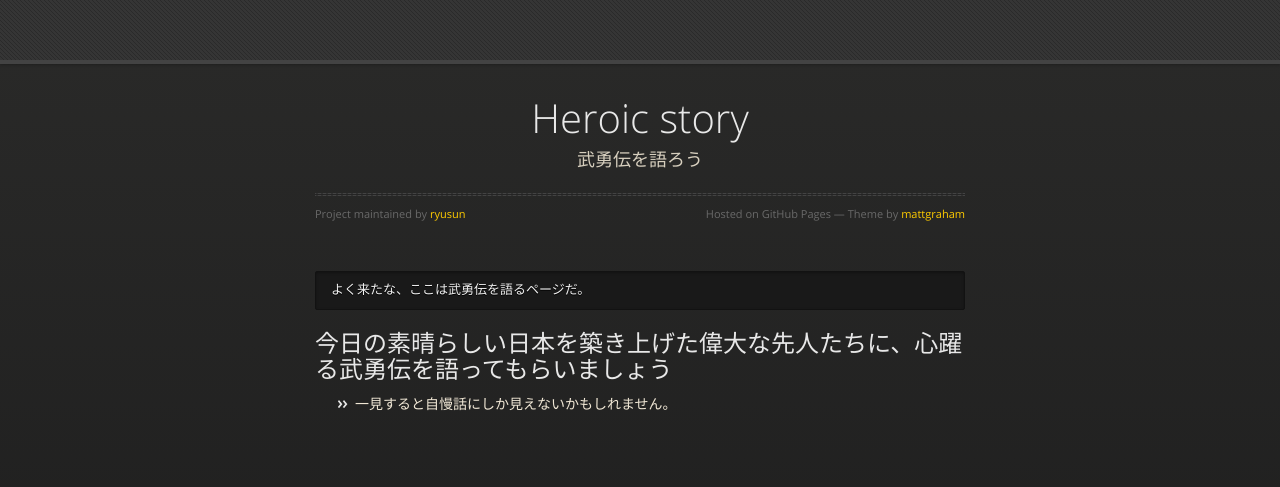
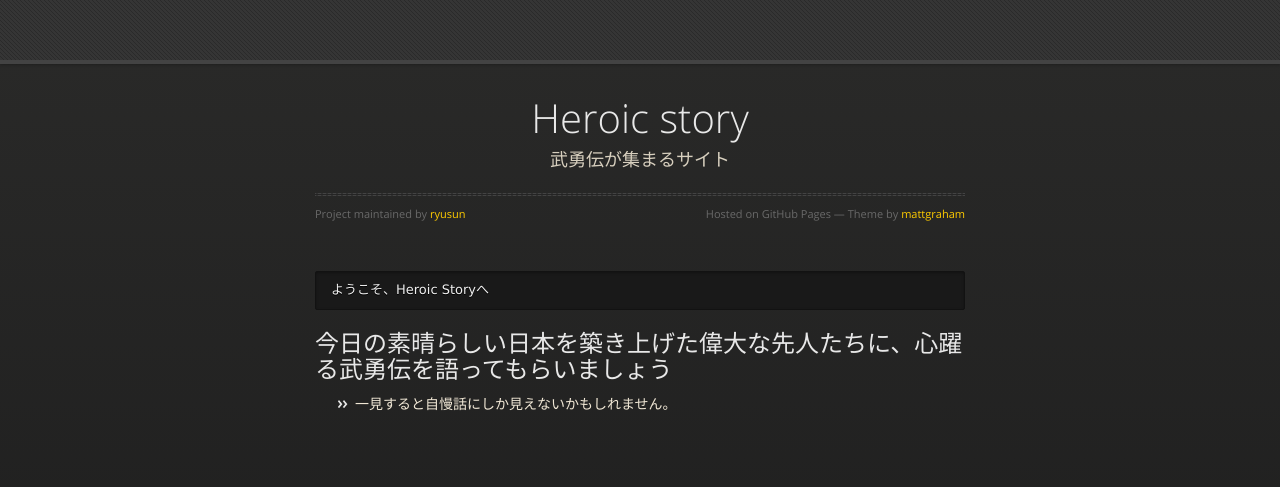
Before and after one commit to ryusun/heroic_story, a plain HTML site: page index.html in a window 1280 px wide. Drawn offline with nearby package versions, Linux system fonts and the light colour scheme.

Commit message:
edit コンテンツ

```diff
--- a/index.html
+++ b/index.html
@@ -28,13 +28,13 @@
       <section>
         <div id="title">
           <h1>Heroic story</h1>
-          <p>武勇伝を語ろう</p>
+          <p>武勇伝が集まるサイト</p>
           <hr>
           <span class="credits left">Project maintained by <a href="https://github.com/ryusun">ryusun</a></span>
           <span class="credits right">Hosted on GitHub Pages &mdash; Theme by <a href="https://twitter.com/michigangraham">mattgraham</a></span>
         </div>
 
-        <pre><code>よく来たな、ここは武勇伝を語るページだ。
+        <pre><code>ようこそ、Heroic Storyへ
 </code></pre>
 
 <h2>
```
